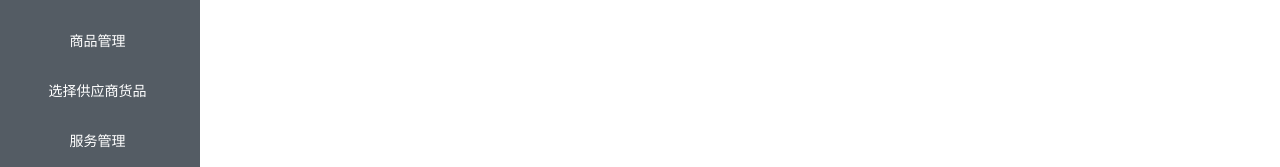
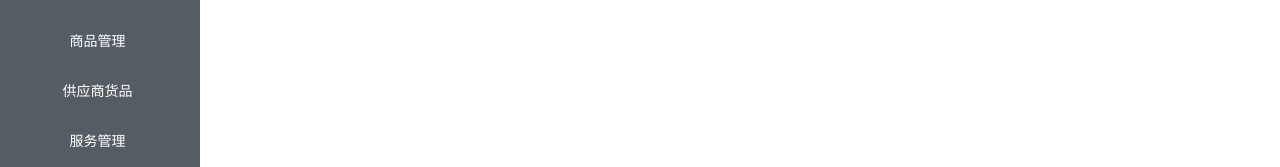
Before and after one commit to Elpis1999/aichongbang_pc, a Vue app: page / in a window 1280 px wide. Both pictures are taken after a click on the element "门店管理". Shown: the part 249-416 px from the top of the page. Built offline with nearby package versions, Linux system fonts and the light colour scheme.

Commit message:
update manage

```diff
--- a/src/manage/index.vue
+++ b/src/manage/index.vue
@@ -36,7 +36,7 @@
               <el-menu-item-group>
                 <el-menu-item index="2-1">门店申请</el-menu-item>
                 <el-menu-item index="2-2">商品管理</el-menu-item>
-                <el-menu-item index="2-3">选择供应商货品</el-menu-item>
+                <el-menu-item index="2-3">供应商货品</el-menu-item>
                 <el-menu-item index="2-4">服务管理</el-menu-item>
                 <el-menu-item index="2-5">订单管理</el-menu-item>
                 <el-menu-item index="2-6">统计</el-menu-item>
```
